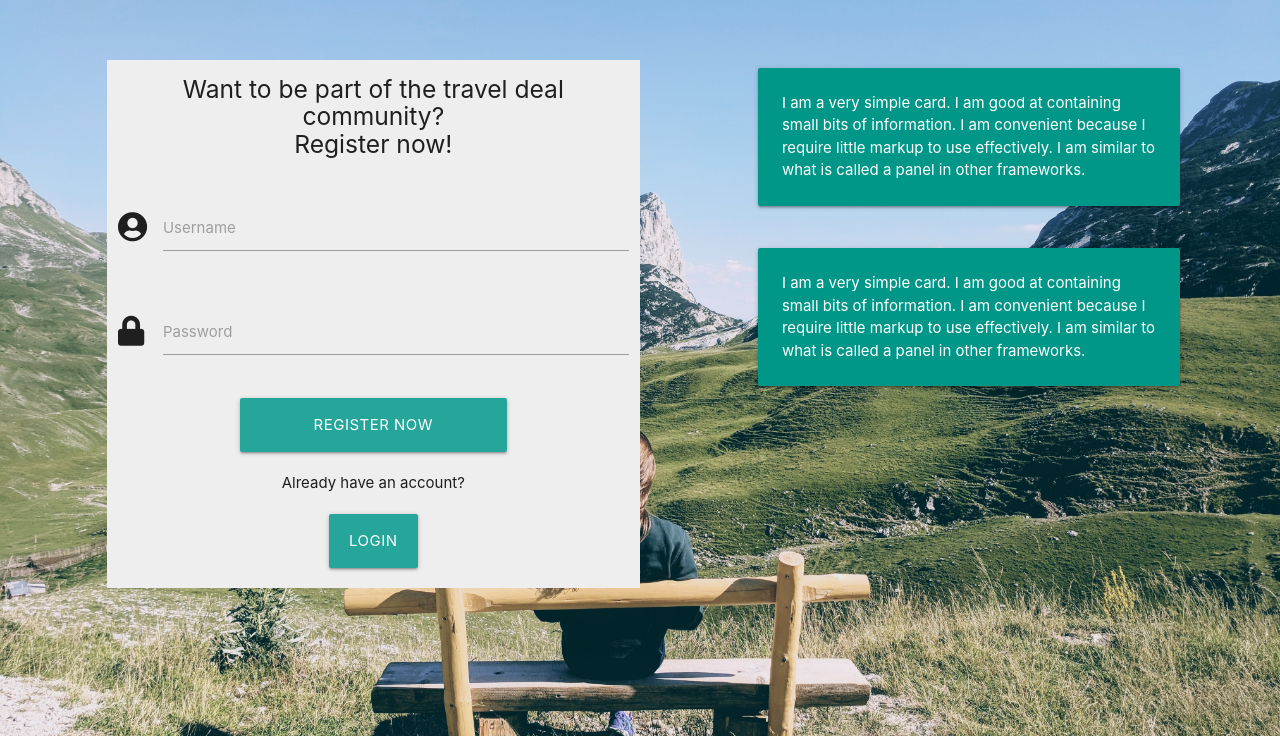
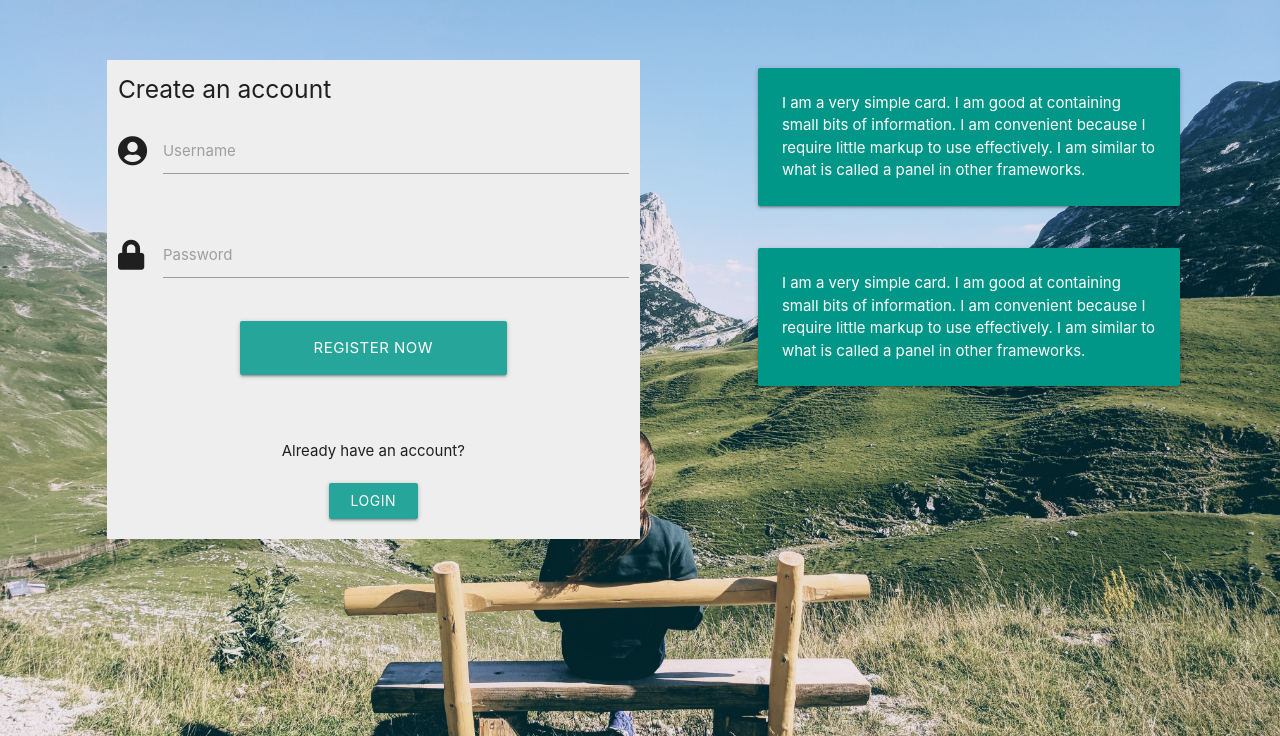
Before and after one commit to jacqueline-kraus/MS3-TravelCrowd, a Flask app: page /home in a window 1280 px wide. Shown: the part 64-800 px from the top of the page. Run offline with Flask 2, Linux system fonts and the light colour scheme; some libraries are stand-ins or nearby versions.

Commit message:
Extract registration form into a partial and include in registration page and home page

```diff
--- a/templates/home.html
+++ b/templates/home.html
@@ -2,44 +2,10 @@
 {% block content %}
 
 <div class="row">
-
-    <!-- registration form taken from registration.html -->
-    <form class="col s10 m5 offset-s1 offset-m1 main-margin grey lighten-3" method="POST" action="{{ url_for('registration') }}">
-        <h5 class="center-align">Want to be part of the travel deal community?<br>Register now!</h5>
-        <br>
-        <!-- username input -->
-        <div class="row">
-            <div class="input-field col s12">
-                <i class="fas fa-user-circle prefix"></i>
-                <input id="username" name="username" type="text" class="validate" required>
-                <label for="username">Username</label>
-            </div>
-        </div>
-        <!-- password input -->
-        <div class="row">
-            <div class="input-field col s12">
-                <i class="fas fa-lock prefix"></i>
-                <input id="password" name="password" type="tel" class="validate" required>
-                <label for="password">Password</label>
-            </div>
-        </div>
-        <!-- button to submit registration -->
-        <div class="row">
-            <button type="submit" class="col s10 m6 btn-large offset-m3 offset-s1">
-                Register now
-            </button>
-        </div>
-        <!-- if user has already an account, option to go to login directly -->
-        <div class="row">
-            <div class="col s12 center-align">
-                <span>Already have an account?</span>
-            </div>
-        </div>
-        <div class="row">
-            <a href="{{ url_for('login') }}" class="col s6 m2 btn-large offset-m5 offset-s3">Login</a>
-        </div>
+    <!-- Registration Form -->
+    <form class="col s10 m5 offset-m1 offset-s1 main-margin grey lighten-3" method="POST" action="{{ url_for('registration') }}">
+    {% include "partials/register_form.html" %}
     </form>
-
     <!-- right side 2 card panels -->
     <div class="col m5 offset-m1 main-margin">
         <div class="row">
--- /dev/null
+++ b/templates/partials/register_form.html
@@ -0,0 +1,34 @@
+<h5>Create an account</h5>
+<!-- username input -->
+<div class="row">
+    <div class="input-field col s12">
+        <i class="fas fa-user-circle prefix"></i>
+        <input id="username" name="username" type="text" class="validate" required>
+        <label for="username">Username</label>
+    </div>
+</div>
+<!-- password input -->
+<div class="row">
+    <div class="input-field col s12">
+        <i class="fas fa-lock prefix"></i>
+        <input id="password" name="password" type="password" class="validate" required>
+        <label for="password">Password</label>
+    </div>
+</div>
+<!-- button to submit registration -->
+<div class="row">
+    <button type="submit" class="col s10 m6 btn-large offset-m3 offset-s1">
+        Register now
+    </button>
+</div>
+<br>
+<br>
+<!-- if user has already an account, option to go to login directly -->
+<div class="row">
+    <div class="col s12 center-align">
+        <span>Already have an account?</span>
+    </div>
+</div>
+<div class="row">
+    <a href="{{ url_for('login') }}" class="col s6 m2 btn offset-m5 offset-s3">Login</a>
+</div>
```
Also changed, not shown: templates/registration.html (+5 -37 lines).
